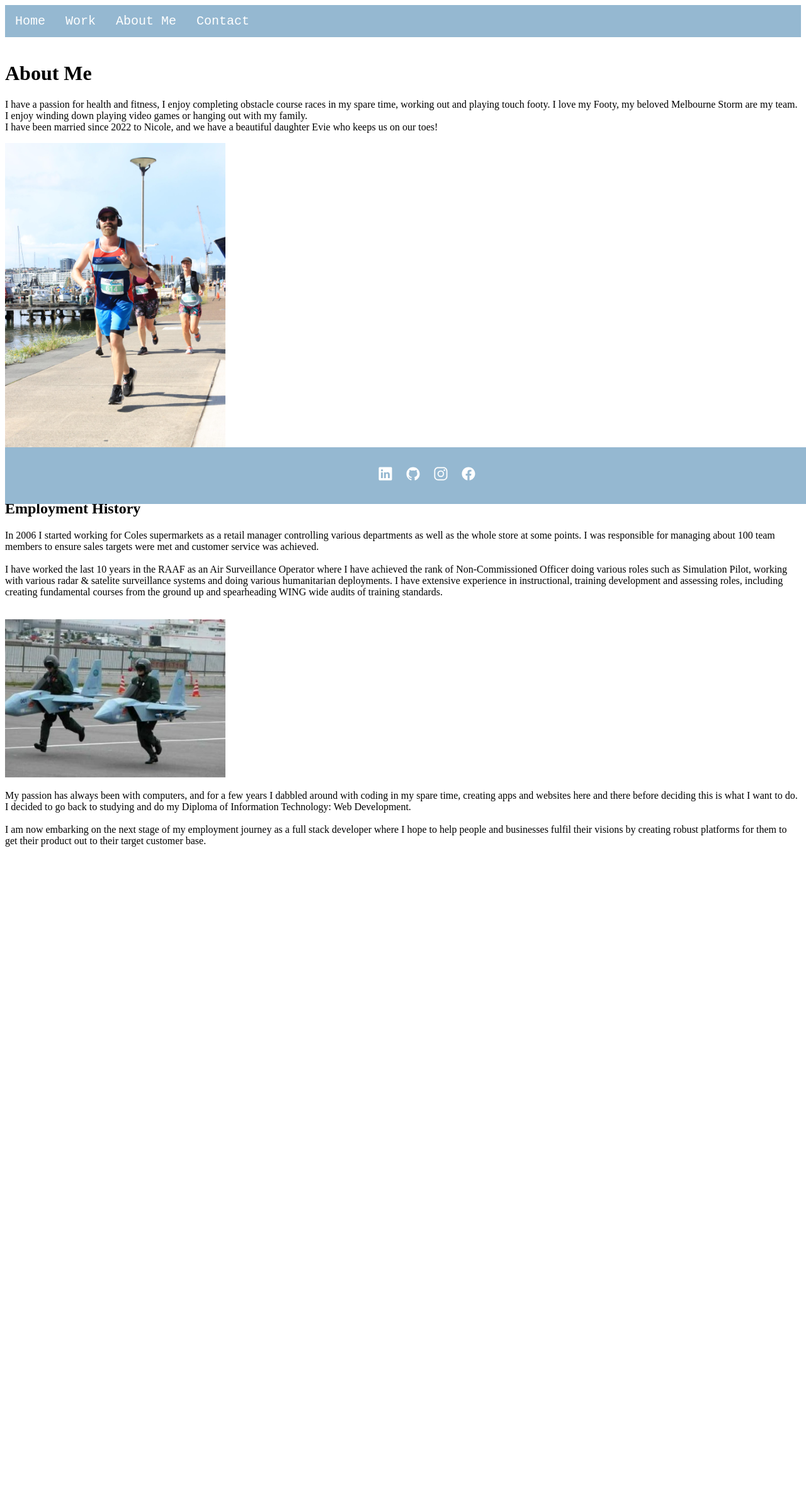
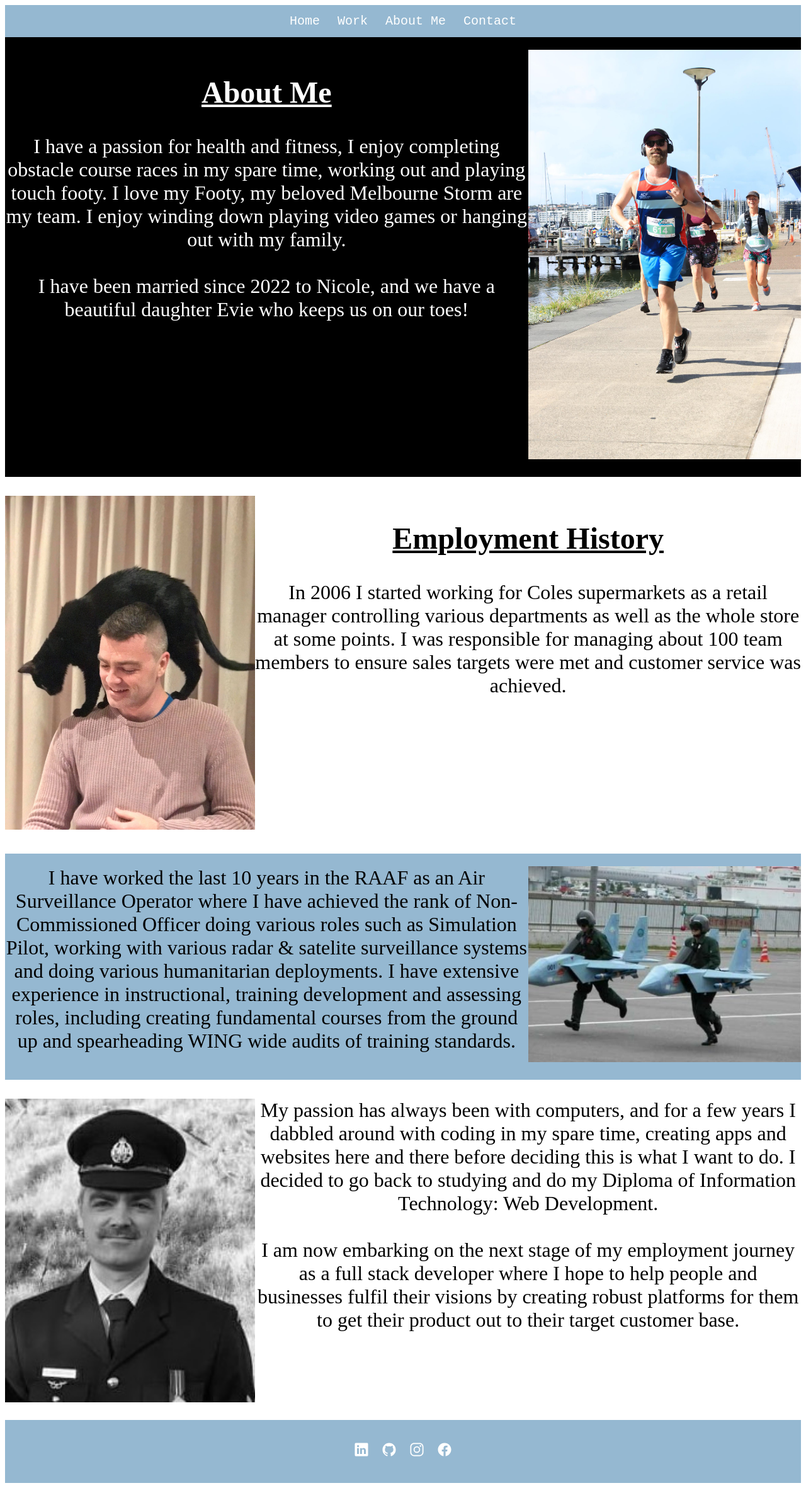
Before and after one commit to boldybread/BradleyArchbold_T1A2, a plain HTML site: page Pages/About_Me.html in a window 1280 px wide. Shown: the whole page at 63% size. Before the commit the page ends 1476 px from the top, so only its background shows below. Drawn offline with nearby package versions, Linux system fonts and the light colour scheme.

Commit message:
Changed About me to grid

```diff
--- a/CSS/About_Me.css
+++ b/CSS/About_Me.css
@@ -1,4 +1,78 @@
+body {
+    box-sizing: border-box;
+}
+
 img {
-    width: clamp(100px, 350px, 500px)
+    width: 100%;
+    max-width: 500px;
+    height: auto;
+}
 
+h2 {
+    text-decoration: underline;
 }
+
+.grid-container {
+    display: grid;
+
+    row-gap: 10px;
+  }
+
+  .grid-container > div {
+    text-align: center;
+    padding: 20px 0;
+    font-size: 2.5vw;
+  }
+
+  .item1 {
+    background-color: #000000;
+    color: white;
+    grid-column-start: 1;
+    grid-column-end: 3;
+  }
+
+  .item2 {
+    background-color: #000000;
+
+  }
+
+  .item4 {
+    grid-column-start: 2;
+    grid-column-end: 4;
+    grid-row-start: 2;
+  }
+
+  .item5 {
+    background-color: #95B8D1;
+    grid-column-start: 3;
+    grid-column-end: 1;
+    grid-row-start: 3;
+  }
+
+  .item6 {
+    background-color: #95B8D1;
+  }
+
+  .item8 {
+    grid-column-start: 2;
+    grid-column-end: 4;
+    grid-row-start: 4;
+  }
+
+  /* Create two columns that float next to eachother */
+.column {
+    float: left;
+    width: 50%;
+    margin-top: 6px;
+    padding: 20px;
+  }
+
+
+
+  /* Responsive layout - when the screen is less than 600px wide, make the two columns stack on top of each other instead of next to each other */
+  @media screen and (max-width: 600px) {
+    .column {
+      width: 100%;
+      margin-top: 0;
+    }
+  }
--- a/CSS/Contact.css
+++ b/CSS/Contact.css
@@ -1,6 +1,69 @@
-#form {
-    display: flex;
-    flex-direction: column;
-    align-items: center;
 
+* {
+  box-sizing: border-box;
+}
+
+/* Style inputs */
+input[type=text], select, textarea {
+  width: 100%;
+  padding: 12px;
+  border: 1px solid #ccc;
+  margin-top: 6px;
+  margin-bottom: 16px;
+  resize: vertical;
+}
+
+input[type=submit] {
+  background-color: #95B8D1;
+  box-shadow: 5px 5px 5px gray;
+  color: white;
+  padding: 12px 20px;
+  border: none;
+  cursor: pointer;
+}
+
+input[type=submit]:hover {
+  background-color: #3a3b3a;
   }
+
+/* Style the container/contact section */
+.container {
+  border-radius: 5px;
+  background-color: #f2f2f2;
+  padding: 10px;
+}
+
+/* Create two columns that float next to eachother */
+.column {
+  float: left;
+  width: 50%;
+  margin-top: 6px;
+  padding: 20px;
+}
+
+/* Clear floats after the columns */
+.row:after {
+  content: "";
+  display: table;
+  clear: both;
+}
+
+/* Responsive layout - when the screen is less than 600px wide, make the two columns stack on top of each other instead of next to each other */
+@media screen and (max-width: 600px) {
+  .column, input[type=submit] {
+    width: 100%;
+    margin-top: 0;
+  }
+}
+
+.black {
+  font-family: 'Courier New', Courier, monospace;
+  text-align: center;
+  background-color: black;
+  color: white;
+  height: 200px;
+ }
+
+.newsletter {
+  padding: 15px;
+}
--- a/CSS/Footer.css
+++ b/CSS/Footer.css
@@ -1,19 +1,32 @@
-#footer {
+/*#footer {
     position: fixed;
     overflow: hidden;
+    background-color: #95B8D1;
     display: flex;
     justify-content: center;
-    background-color: #95B8D1;
-    width: 100vw;
+    width: 100%;
     bottom: 0px;
     height: 30px;
     padding: 30px;
     font-size: x-large;
-    margin: 0;
+    margin-left: auto;
+    margin-right: auto;
+}
+*/
+
+#footer {
+
+  background-color: #95B8D1;
+  display: flex;
+  justify-content: center;
+  align-items: center;
+  height: 100px;
+
 }
 
 .social-icon {
   color: white;
+  font-size: x-large;
   transition: color 0.2s;
   text-decoration: none;
   margin: 0 10px;
@@ -21,3 +34,7 @@
 .social-icon:hover {
   color:#111;
 }
+
+body {
+  min-height: 100vh;
+}
--- a/CSS/Header.css
+++ b/CSS/Header.css
@@ -5,6 +5,7 @@ ul {
     padding: 0;
     top: 0px;
     left: 0px;
+    justify-content: center;
     overflow: hidden;
     background-color: #95B8D1;
     color:white;
@@ -13,14 +14,14 @@ ul {
   }
 
   li {
-    float: left;
+    float: right;
   }
 
   li a {
     display: block;
     color: white;
     text-align: center;
-    padding: 14px 16px;
+    padding: 14px 14px;
     text-decoration: none;
   }
 
--- a/Pages/About_Me.html
+++ b/Pages/About_Me.html
@@ -16,34 +16,27 @@
         <li><a href="/Pages/About_Me.html">About Me</a></li>
         <li><a href="/Pages/Contact.html">Contact</a></li>
       </ul>
-      <br>
-    <h1>About Me</h1>
 
-    <p class="grey">
-        I have a passion for health and fitness, I enjoy completing obstacle course races in my spare time, working out and playing touch footy. I love my Footy, my beloved Melbourne Storm are my team. I enjoy winding down playing video games or hanging out with my family.
-        <br>
-        I have been married since 2022 to Nicole, and we have a beautiful daughter Evie who keeps us on our toes!
-    </p>
-    <img src="../Images/Running.jpeg" alt="Brad Running">
-    <br> <br>
-    <h2>
-    Employment History
-    </h2>
-    <p class="grey">
-        In 2006 I started working for Coles supermarkets as a retail manager controlling various departments as well as the whole store at some points. I was responsible for managing about 100 team members to ensure sales targets were met and customer service was achieved.
-        <br>   <br>
-        I have worked the last 10 years in the RAAF as an Air Surveillance Operator where I have achieved the rank of Non-Commissioned Officer doing various roles such as Simulation Pilot, working with various radar & satelite surveillance systems and doing various humanitarian deployments. I have extensive experience in instructional, training development and assessing roles, including creating fundamental courses from the ground up and spearheading WING wide audits of training standards.
-       </p> <br>
-        <img src="../Images/the-air-force.jpg" alt="Air Force">
-        <br>
-        <p class="grey">
-        My passion has always been with computers, and for a few years I dabbled around with coding in my spare time, creating apps and websites here and there before deciding this is what I want to do. I decided to go back to studying and do my Diploma of Information Technology: Web Development.
-        <br>   <br>
-        I am now embarking on the next stage of my employment journey as a full stack developer where I hope to help people and businesses fulfil their visions by creating robust platforms for them to get their product out to their target customer base.
-    </p>
-    <br>   <br>
-    <br><br><br><br>
+      <div class="grid-container">
+        <div class="item1"><h2>About Me</h2>I have a passion for health and fitness, I enjoy completing obstacle course races in my spare time, working out and playing touch footy. I love my Footy, my beloved Melbourne Storm are my team. I enjoy winding down playing video games or hanging out with my family.
 
+            <br> <br>
+            I have been married since 2022 to Nicole, and we have a beautiful daughter Evie who keeps us on our toes!
+        </div>
+        <div class="item2"><img src="../Images/Running.jpeg" alt="Brad Running"></div>
+        <div class="item3"><img src="../Images/Cat_Brad.jpg" alt="Brad with cat"></div>
+        <div class="item4">
+        <h2>
+        Employment History
+        </h2>
+        In 2006 I started working for Coles supermarkets as a retail manager controlling various departments as well as the whole store at some points. I was responsible for managing about 100 team members to ensure sales targets were met and customer service was achieved.</div>
+        <div class="item5">        I have worked the last 10 years in the RAAF as an Air Surveillance Operator where I have achieved the rank of Non-Commissioned Officer doing various roles such as Simulation Pilot, working with various radar & satelite surveillance systems and doing various humanitarian deployments. I have extensive experience in instructional, training development and assessing roles, including creating fundamental courses from the ground up and spearheading WING wide audits of training standards. </div>
+        <div class="item6"><img src="../Images/the-air-force.jpg" alt="Air Force"></div>
+        <div class="item7"><img src="../Images/RAAF_Brad.jpg" alt="Brad Anzac Day"></div>
+        <div class="item8">        My passion has always been with computers, and for a few years I dabbled around with coding in my spare time, creating apps and websites here and there before deciding this is what I want to do. I decided to go back to studying and do my Diploma of Information Technology: Web Development.
+            <br>   <br>
+            I am now embarking on the next stage of my employment journey as a full stack developer where I hope to help people and businesses fulfil their visions by creating robust platforms for them to get their product out to their target customer base. </div>
+      </div>
 
     <div id="footer">
       <a class="social-icon" href="https://www.linkedin.com/in/bradley-archbold-b956a1276" target="_blank">
```
Also changed, not shown: CSS/Work.css (+0 -17 lines), Pages/Contact.html (+41 -33 lines), Pages/Work.html (+1 -2 lines), index.html (+6 -2 lines), Images/Cat_Brad.jpg (added), Images/RAAF_Brad.jpg (added). Lines whose indentation alone changed are shown as unchanged.
